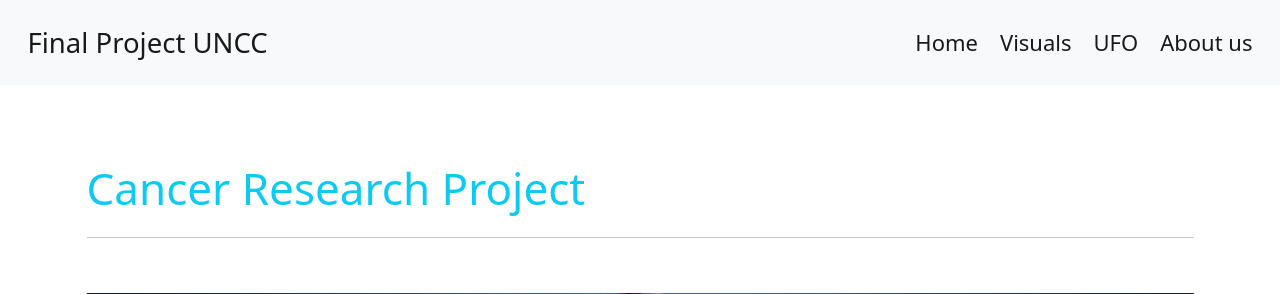
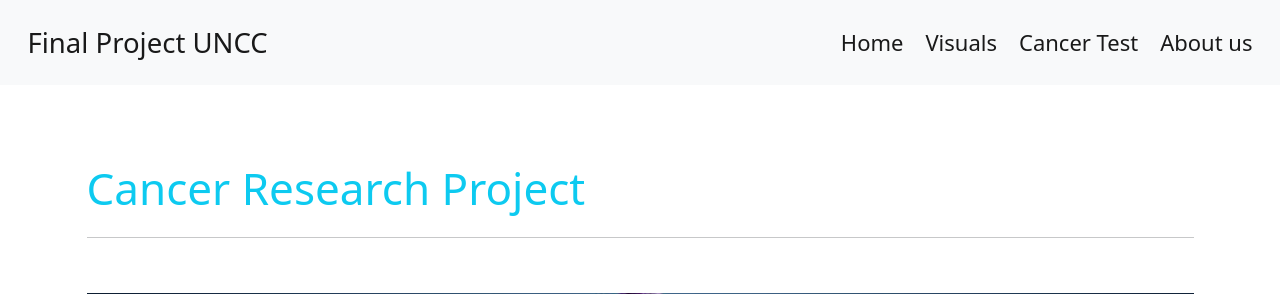
Before and after one commit to akankshakukhraniya/CancerData-Analysis-FinalProject, a Flask app: page / in a window 1280 px wide. Shown: the top 294 px of the page. Run offline with Flask 2, Linux system fonts and the light colour scheme; data that the repository does not hold is empty; some libraries are stand-ins or nearby versions.

Commit message:
cancer test

```diff
--- a/static/visualizations/About.html
+++ b/static/visualizations/About.html
@@ -30,7 +30,7 @@
             <a class="nav-link active"   href="/static/visualizations/Visuals.html">Visuals</a>
           </li>
           <li class="nav-item">
-            <a class="nav-link active" href="/static/visualizations/UFO.html">UFO</a>
+            <a class="nav-link active" href="/static/visualizations/CancerTest.html">UFO</a>
           <li class="nav-item">
             <a class="nav-link active" href="/static/visualizations/About.html">About us</a>
           </li>
--- a/static/visualizations/Visuals.html
+++ b/static/visualizations/Visuals.html
@@ -30,7 +30,7 @@
             <a class="nav-link active"   href="/static/visualizations/Visuals.html">Visuals</a>
           </li>
           <li class="nav-item">
-            <a class="nav-link active" href="/static/visualizations/UFO.html">UFO</a>
+            <a class="nav-link active" href="/static/visualizations/CancerTest.html">UFO</a>
           <li class="nav-item">
             <a class="nav-link active" href="/static/visualizations/About.html">About us</a>
           </li>
--- a/templates/index.html
+++ b/templates/index.html
@@ -30,7 +30,7 @@
             <a class="nav-link active"   href="/static/visualizations/Visuals.html">Visuals</a>
           </li>
           <li class="nav-item">
-            <a class="nav-link active" href="/static/visualizations/UFO.html">UFO</a>
+            <a class="nav-link active" href="/static/visualizations/CancerTest.html">Cancer Test</a>
           <li class="nav-item">
             <a class="nav-link active" href="/static/visualizations/About.html">About us</a>
           </li>
```
Also changed, not shown: static/visualizations/CancerTest.html (renamed from static/visualizations/UFO.html).
